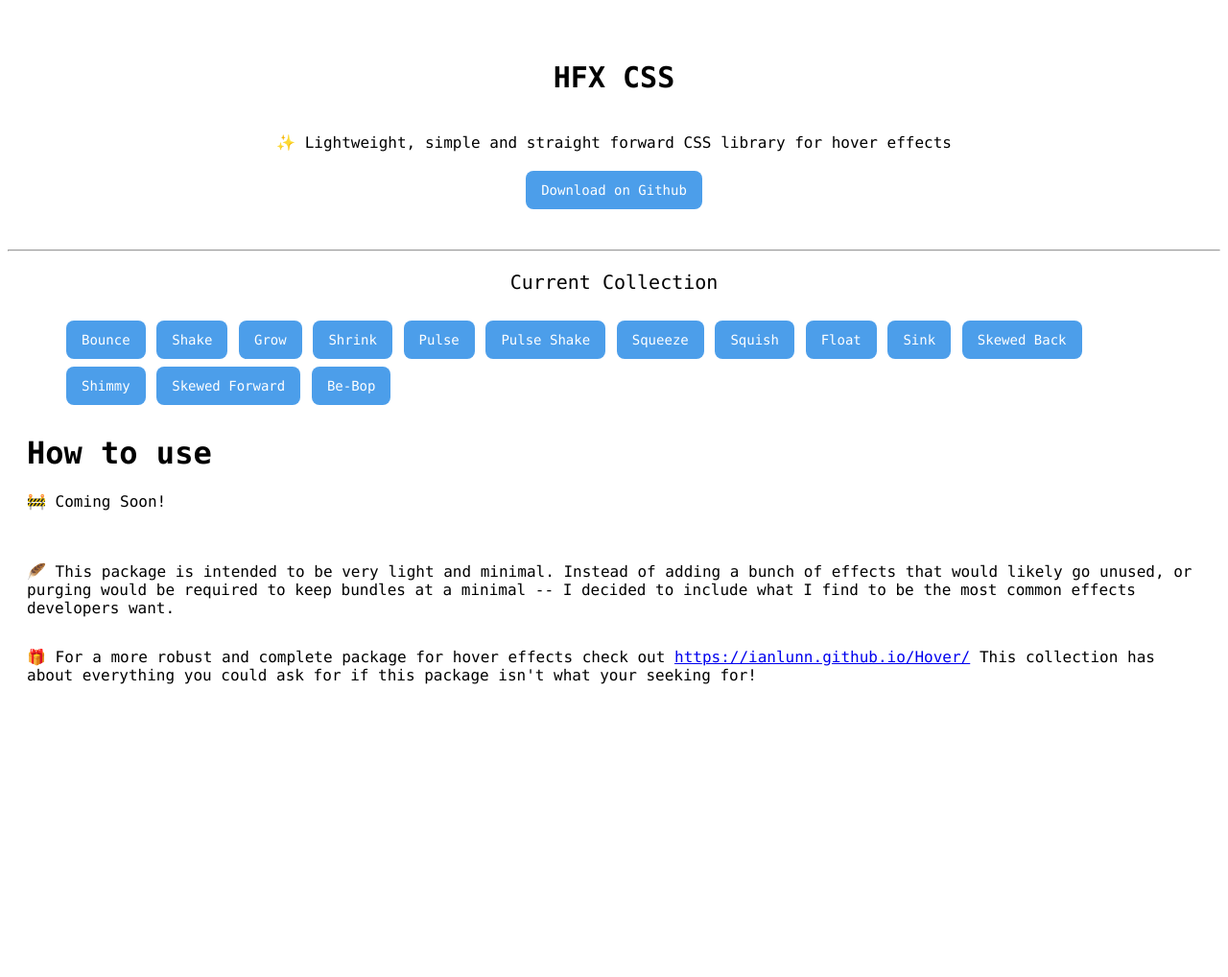
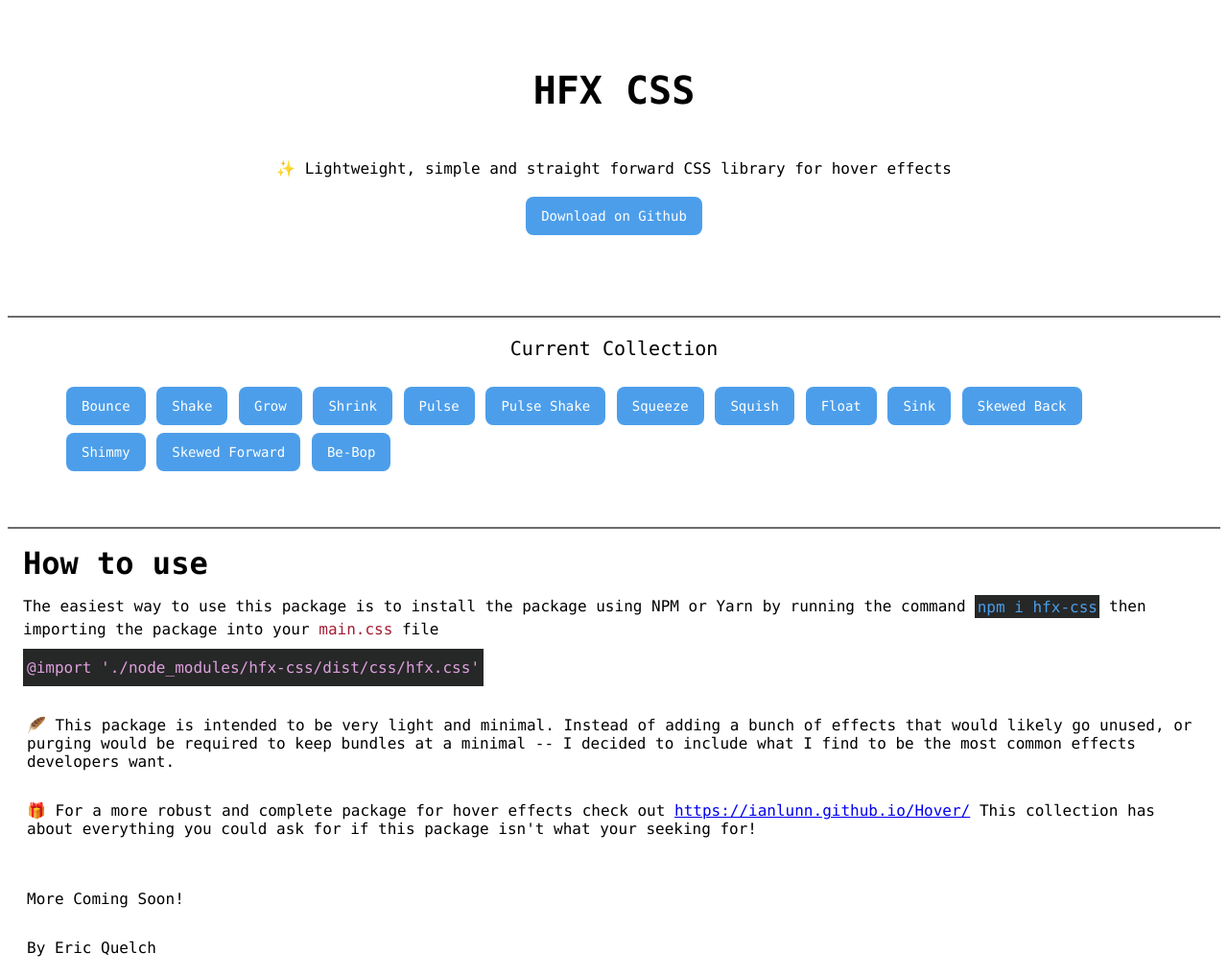
Before and after one commit to quelchx/hfx-css, a website: page index.html in a window 1280 px wide. Shown: the whole page at 96% size. Before the commit the page ends 800 px from the top, so only its background shows below. Drawn offline with nearby package versions, Linux system fonts and the light colour scheme; files that its build step writes are made by us from their sources.

Commit message:
index.html updates

```diff
--- a/index.html
+++ b/index.html
@@ -6,7 +6,7 @@
     <meta http-equiv="X-UA-Compatible" content="IE=edge" />
     <meta name="viewport" content="width=device-width, initial-scale=1.0" />
     <title>FX CSS</title>
-    <link rel="stylesheet" href="./dist/css/main.css" />
+    <link rel="stylesheet" href="./dist/css/hfx.min.css" />
   </head>
   <style>
     button,
@@ -65,11 +65,17 @@
       align-content: center;
       justify-content: center;
     }
+
+    code {
+      color: plum;
+      padding: 10px 4px;
+      background-color: #262727;
+    }
   </style>
   <body>
     <div class="container">
       <div class="hero">
-        <h2>HFX CSS</h2>
+        <h2 style="font-size: 40px;">HFX CSS</h2>
         <p>
           ✨ Lightweight, simple and straight forward CSS library for hover effects
         </p>
@@ -78,7 +84,7 @@
         >
       </div>
     </div>
-    <hr />
+    <div style="border: 1px solid #262727ad; margin-top: 50px;"></div>
     <p style="text-align: center; font-size: 20px">Current Collection</p>
     <div class="showcase">
       <button class="hfx-bounce">Bounce</button>
@@ -96,9 +102,13 @@
       <button class="hfx-skewed-fw">Skewed Forward</button>
       <button class="hfx-be-bop">Be-Bop</button>
     </div>
-    <div style="padding: 2px 20px;">
+    <div style="border: 1px solid #262727ad; margin-top: 50px;"></div>
+    <div style="padding: 2px 16px; line-height: 24px;">
       <h1>How to use</h1>
-      <p>🚧 Coming Soon!</p>
+      <p>The easiest way to use this package is to install the package using NPM or Yarn by running the command <span style="background-color: #262727; color: #4c9eea; padding: 2.5px;">npm i hfx-css</span> then importing the package into your <span style="color: rgb(163, 28, 51);">main.css</span> file</p>
+      <code>
+          @import './node_modules/hfx-css/dist/css/hfx.css'
+      </code>
     </div>
     <div style="display: flex; flex-direction: column; padding: 20px">
       <p>
@@ -115,5 +125,9 @@
         This collection has about everything you could ask for if this package isn't what your seeking for!
       </p>
     </div>
+    <div style="display: flex; flex-direction: column; padding: 2px 20px">
+      <p>More Coming Soon!</p>
+      <p>By Eric Quelch</p>
+    </div>
   </body>
 </html>
```
